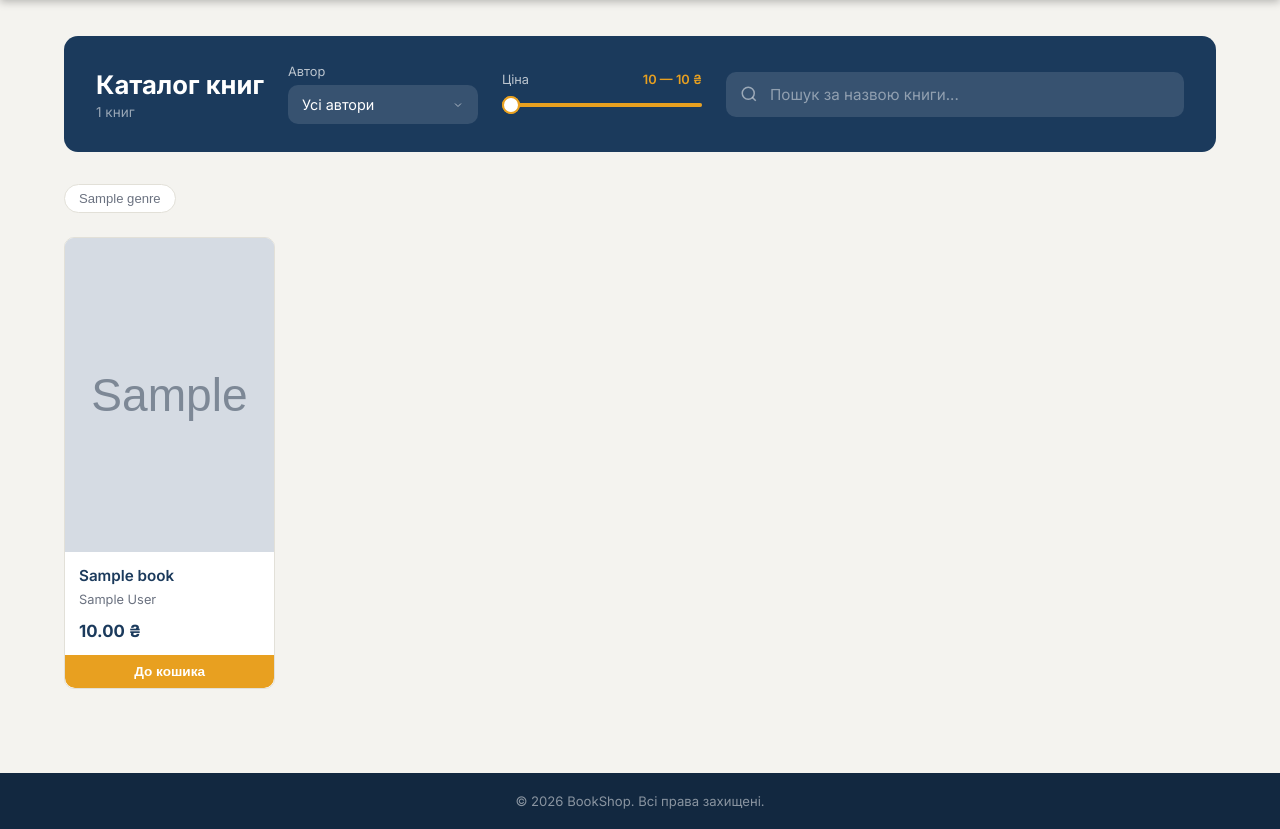
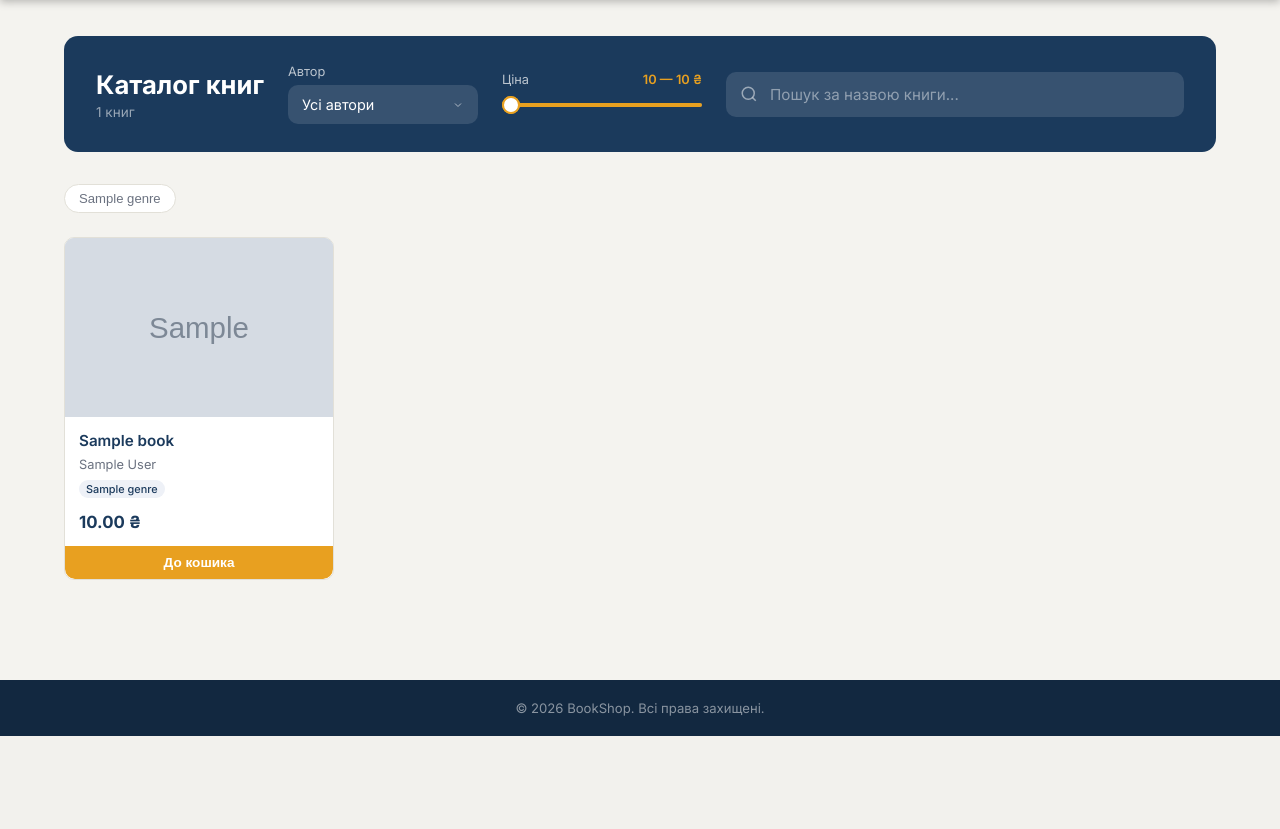
Before and after one commit to Baranotik15/online-bookshop, a Django app: page / in a window 1280 px wide. Shown: the part 64-893 px from the top of the page. After the commit the page ends 800 px from the top, so only its background shows below. Run offline with Django 5.2, Linux system fonts and the light colour scheme; tables that the repository leaves empty hold one stand-in row (values such as "Sample post"); grey boxes marked "Sample" are stand-in pictures; parts of the project's set-up code (start-up, migrations or seed data) failed here and were passed over.

Commit message:
show genres on book cards and in detail modal

```diff
--- a/static/css/main.css
+++ b/static/css/main.css
@@ -542,7 +542,7 @@ main { flex: 1; max-width: 1200px; width: 100%; margin: 0 auto; padding: 36px 24
 /* ─── Book grid ─── */
 .book-grid {
     display: grid;
-    grid-template-columns: repeat(auto-fill, minmax(200px, 1fr));
+    grid-template-columns: repeat(auto-fill, minmax(260px, 1fr));
     gap: 24px;
 }
 
@@ -558,7 +558,7 @@ main { flex: 1; max-width: 1200px; width: 100%; margin: 0 auto; padding: 36px 24
 .book-card:hover { transform: translateY(-4px); box-shadow: 0 8px 24px rgba(0,0,0,.1); }
 
 .book-cover {
-    aspect-ratio: 2/3;
+    aspect-ratio: 3/2;
     background: linear-gradient(135deg, #dde3ec 0%, #c8d0de 100%);
     display: flex;
     align-items: center;
@@ -584,6 +584,17 @@ main { flex: 1; max-width: 1200px; width: 100%; margin: 0 auto; padding: 36px 24
     overflow: hidden;
 }
 .book-author { font-size: .8rem; color: var(--muted); }
+.book-genres { display: flex; flex-wrap: wrap; gap: 4px; margin-top: 2px; }
+.book-genre-tag {
+    font-size: .68rem;
+    font-weight: 500;
+    padding: 2px 7px;
+    border-radius: 10px;
+    background: #eef1f7;
+    color: var(--navy);
+    white-space: nowrap;
+}
+
 .book-price { font-size: 1.05rem; font-weight: 700; color: var(--navy); margin-top: auto; padding-top: 8px; }
 
 .btn-primary {
@@ -772,6 +783,16 @@ footer {
 .modal-title { font-size: 1.4rem; font-weight: 700; color: var(--navy); line-height: 1.3; }
 .modal-author { font-size: .9rem; color: var(--muted); }
 .modal-price { font-size: 1.7rem; font-weight: 700; color: var(--navy); }
+.modal-genres { display: flex; flex-wrap: wrap; gap: 6px; }
+.modal-genre-tag {
+    padding: 3px 10px;
+    border-radius: 20px;
+    border: 1.5px solid var(--border);
+    color: var(--muted);
+    font-size: .75rem;
+    font-weight: 500;
+}
+
 .modal-description {
     font-size: .9rem;
     line-height: 1.65;
--- a/static/js/main.js
+++ b/static/js/main.js
@@ -267,6 +267,7 @@ document.addEventListener('DOMContentLoaded', () => {
     const authorEl  = document.getElementById('modalAuthor');
     const priceEl   = document.getElementById('modalPrice');
     const stockEl   = document.getElementById('modalStock');
+    const genresEl  = document.getElementById('modalGenres');
     const descEl    = document.getElementById('modalDescription');
     const addBtn    = document.getElementById('addToCart');
 
@@ -286,6 +287,11 @@ document.addEventListener('DOMContentLoaded', () => {
             : `<span class="stock-badge out-of-stock">&#10007; Немає в наявності</span>`;
 
         if (addBtn) addBtn.disabled = qty === 0;
+
+        if (genresEl) {
+            const names = card.dataset.genreNames ? card.dataset.genreNames.split(',') : [];
+            genresEl.innerHTML = names.map(n => `<span class="modal-genre-tag">${n.trim()}</span>`).join('');
+        }
 
         const img = card.dataset.image;
         cover.innerHTML = img
--- a/templates/books/list.html
+++ b/templates/books/list.html
@@ -66,6 +66,7 @@
          data-author="{{ book.author.first_name }} {{ book.author.last_name }}"
          data-author-id="{{ book.author.id }}"
          data-genres="{% for g in book.genres.all %}{{ g.id }}{% if not forloop.last %},{% endif %}{% endfor %}"
+         data-genre-names="{% for g in book.genres.all %}{{ g.name }}{% if not forloop.last %},{% endif %}{% endfor %}"
          data-price="{{ book.price }}"
          data-stock="{{ book.stock }}"
          data-description="{{ book.description }}"
@@ -81,6 +82,11 @@
         <div class="book-info">
             <div class="book-title">{{ book.title }}</div>
             <div class="book-author">{{ book.author.first_name }} {{ book.author.last_name }}</div>
+            {% if book.genres.all %}
+            <div class="book-genres">
+                {% for g in book.genres.all %}<span class="book-genre-tag">{{ g.name }}</span>{% endfor %}
+            </div>
+            {% endif %}
             <div class="book-price">{{ book.price }} ₴</div>
         </div>
         <button class="btn-cart" data-book-id="{{ book.pk }}">До кошика</button>
@@ -103,6 +109,7 @@
                 <div class="modal-author" id="modalAuthor"></div>
                 <div class="modal-price" id="modalPrice"></div>
                 <div class="modal-stock" id="modalStock"></div>
+                <div class="modal-genres" id="modalGenres"></div>
                 <div class="modal-description" id="modalDescription"></div>
                 <button class="btn-buy" id="addToCart">До кошика</button>
             </div>
```
